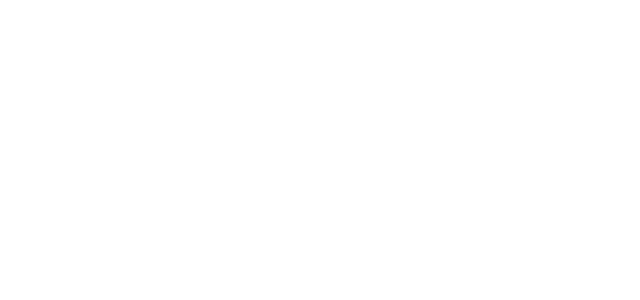
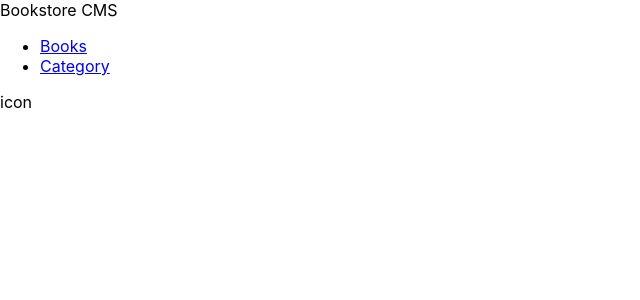
Before and after one commit to hansderly/bookstore, a React (Create React App) app: page / in a window 1280 px wide. Before the commit this address had no page. Shown: the top 300 px of the page, without its empty margins (0-640 px from the left). Built offline with nearby package versions, Linux system fonts and the light colour scheme; the HTML template or start-up script is replaced by a standard one.

Commit message:
Add basic navbar boilerplate

```diff
--- a/src/App.js
+++ b/src/App.js
@@ -1,15 +1,19 @@
 import { Routes, Route } from 'react-router-dom';
 
 import { Book, Category } from './pages';
+import { Navbar } from './components';
 
 import './App.css';
 
 function App() {
   return (
-    <Routes>
-      <Route path="/books" element={<Book />} />
-      <Route path="/category" element={<Category />} />
-    </Routes>
+    <>
+      <Navbar />
+      <Routes>
+        <Route path="/books" element={<Book />} />
+        <Route path="/category" element={<Category />} />
+      </Routes>
+    </>
   );
 }
 
--- /dev/null
+++ b/src/components/Navbar/Navbar.js
@@ -0,0 +1,23 @@
+import React from 'react';
+import { Link } from 'react-router-dom';
+
+const Navbar = () => (
+  <header>
+    <div>
+      <div>Bookstore CMS</div>
+      <nav>
+        <ul>
+          <li>
+            <Link to="/books">Books</Link>
+          </li>
+          <li>
+            <Link to="/category">Category</Link>
+          </li>
+        </ul>
+      </nav>
+    </div>
+    <div>icon</div>
+  </header>
+);
+
+export default Navbar;
--- /dev/null
+++ b/src/components/index.js
@@ -0,0 +1,4 @@
+import Navbar from './Navbar/Navbar';
+
+// eslint-disable-next-line import/prefer-default-export
+export { Navbar };
```
